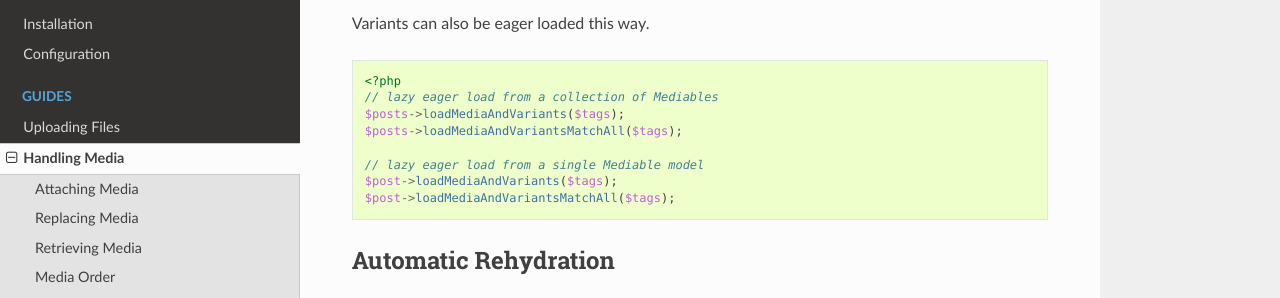
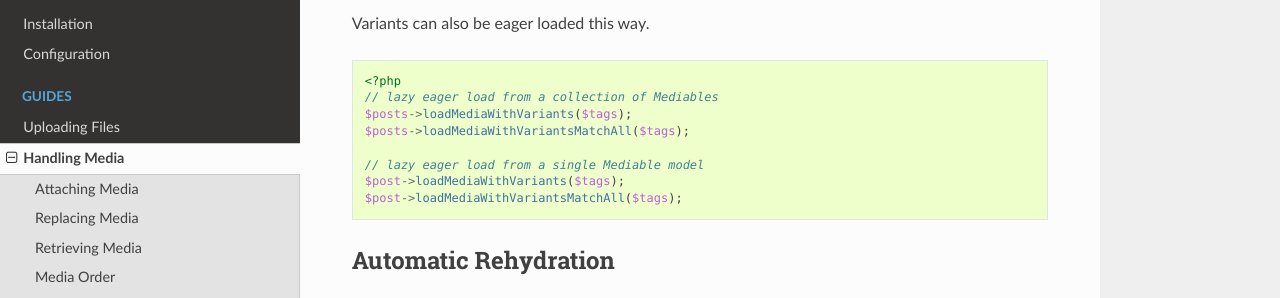
Before and after one commit to plank/laravel-mediable, a Sphinx documentation site: the page built from docs/source/mediable.rst, in a window 1280 px wide and 900 px high, scrolled down 5272 px. Shown: the part 153-451 px from the top of the window. Built offline with Sphinx 7.4.7 and the Read the Docs theme 2.0.0, drawn with Linux system fonts in a browser that asks for light colours.

Commit message:
fix method naming in docs

```diff
--- a/docs/source/mediable.rst
+++ b/docs/source/mediable.rst
@@ -256,12 +256,12 @@ Variants can also be eager loaded this way.
 
     <?php
     // lazy eager load from a collection of Mediables
-    $posts->loadMediaAndVariants($tags);
-    $posts->loadMediaAndVariantsMatchAll($tags);
+    $posts->loadMediaWithVariants($tags);
+    $posts->loadMediaWithVariantsMatchAll($tags);
 
     // lazy eager load from a single Mediable model
-    $post->loadMediaAndVariants($tags);
-    $post->loadMediaAndVariantsMatchAll($tags);
+    $post->loadMediaWithVariants($tags);
+    $post->loadMediaWithVariantsMatchAll($tags);
 
 Automatic Rehydration
 ----------------------
```
